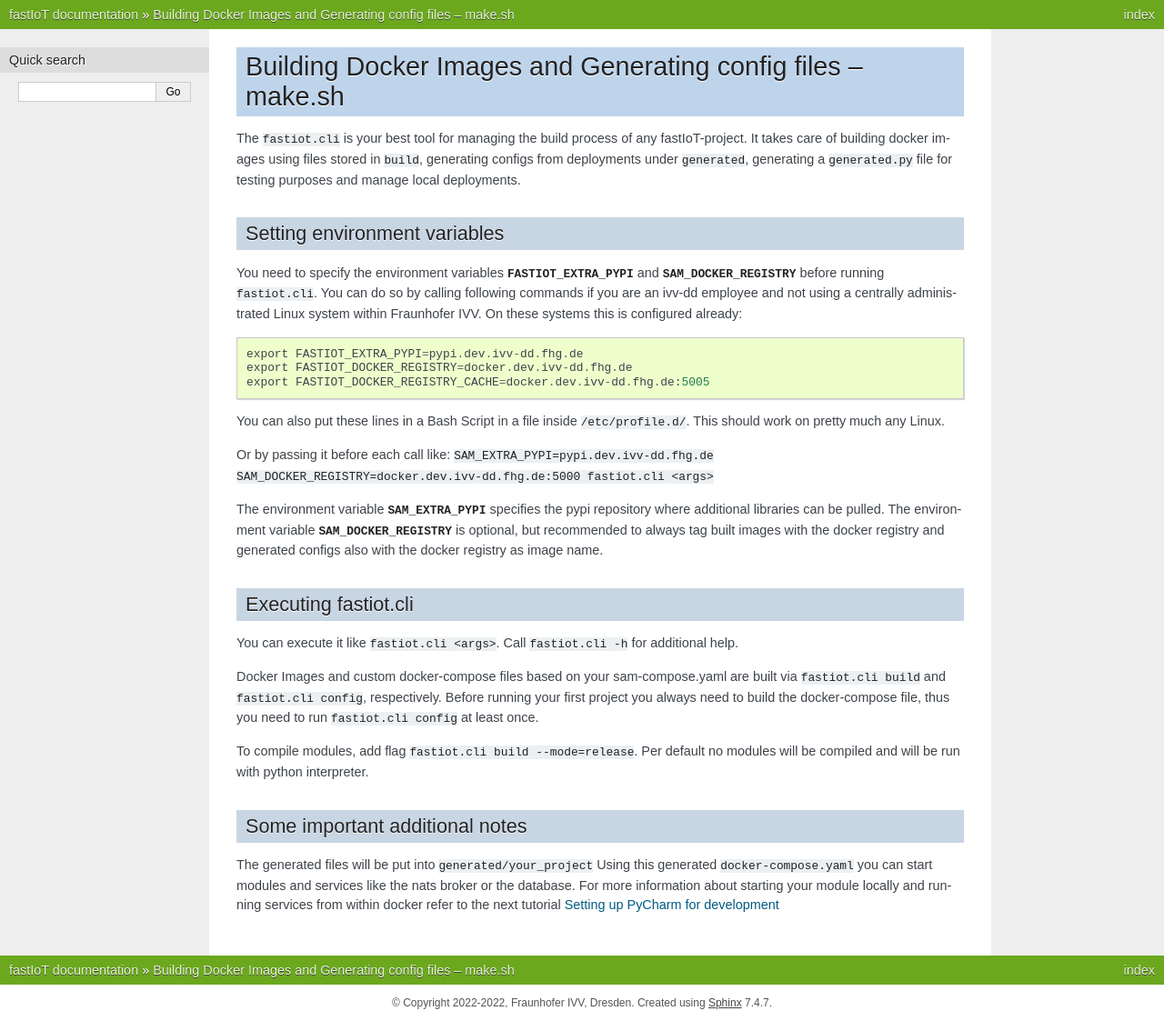
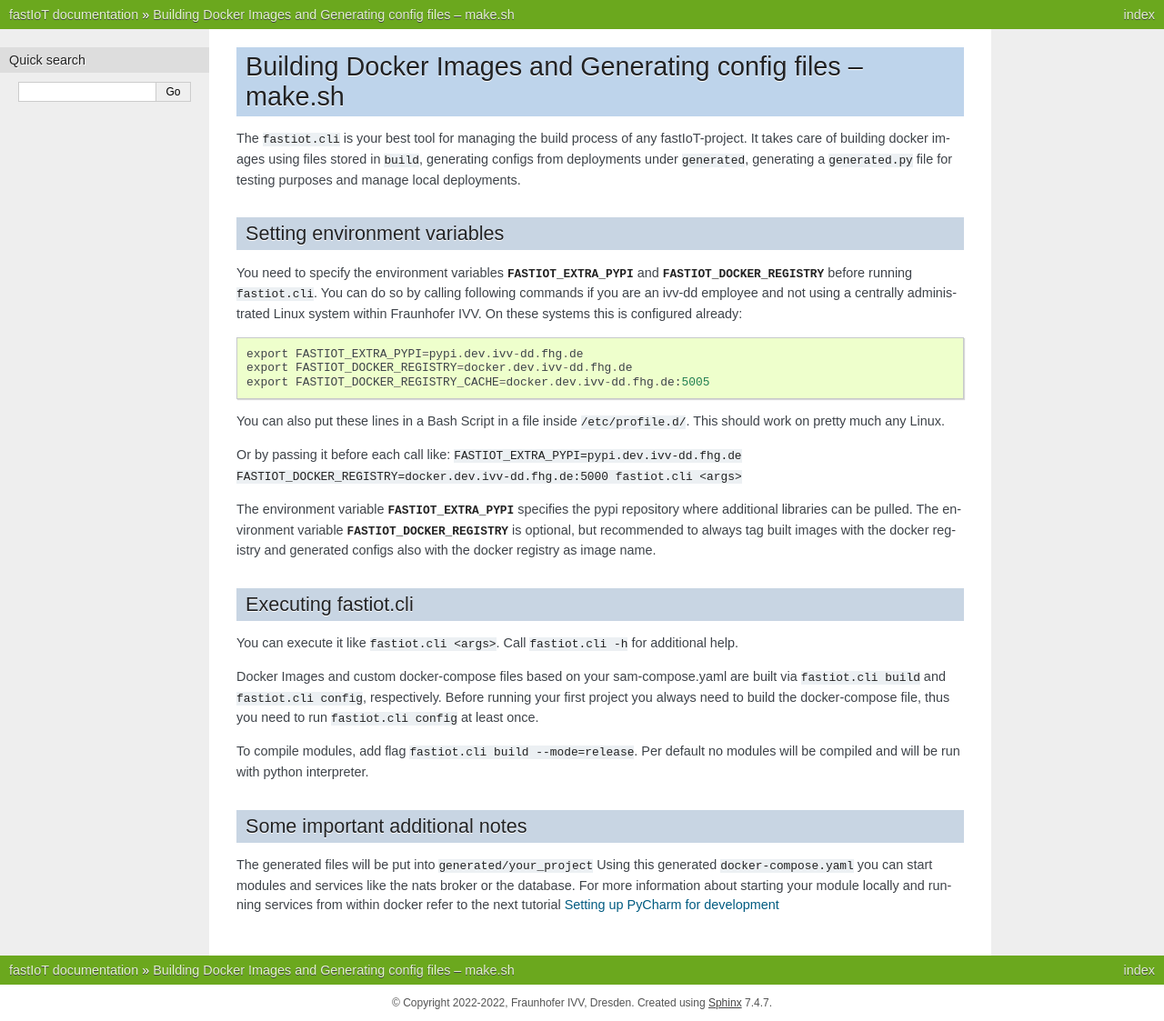
Before and after one commit to FraunhoferIVV/fastiot, a Sphinx documentation site: the page built from docs/source/tutorials/part_1_getting_started/03_build_project.rst, in a window 1280 px wide. Shown: the whole page at 91% size. Built offline with Sphinx 7.4.7, drawn with Linux system fonts in a browser that asks for light colours; pages that are not in the unit, such as notebooks, are missing from menus; the version number could not be read and is left out.

Commit message:
Updating some documentation

```diff
--- a/docs/source/tutorials/part_1_getting_started/03_build_project.rst
+++ b/docs/source/tutorials/part_1_getting_started/03_build_project.rst
@@ -12,7 +12,7 @@ purposes and manage local deployments.
 Setting environment variables
 *****************************
 
-You need to specify the environment variables :envvar:`FASTIOT_EXTRA_PYPI` and :envvar:`SAM_DOCKER_REGISTRY` before running ``fastiot.cli``. You can do
+You need to specify the environment variables :envvar:`FASTIOT_EXTRA_PYPI` and :envvar:`FASTIOT_DOCKER_REGISTRY` before running ``fastiot.cli``. You can do
 so by calling following commands if you are an ivv-dd employee and not using a centrally administrated Linux system within Fraunhofer IVV.
 On these systems this is configured already::
 
@@ -24,10 +24,10 @@ You can also put these lines in a Bash Script in a file inside :file:`/etc/profi
 This should work on pretty much any Linux.
 
 Or by passing it before each call like:
-``SAM_EXTRA_PYPI=pypi.dev.ivv-dd.fhg.de SAM_DOCKER_REGISTRY=docker.dev.ivv-dd.fhg.de:5000 fastiot.cli <args>``
+``FASTIOT_EXTRA_PYPI=pypi.dev.ivv-dd.fhg.de FASTIOT_DOCKER_REGISTRY=docker.dev.ivv-dd.fhg.de:5000 fastiot.cli <args>``
 
-The environment variable :envvar:`SAM_EXTRA_PYPI` specifies the pypi repository where additional libraries can be pulled. The
-environment variable :envvar:`SAM_DOCKER_REGISTRY` is optional, but recommended to always tag built images with the docker
+The environment variable :envvar:`FASTIOT_EXTRA_PYPI` specifies the pypi repository where additional libraries can be pulled. The
+environment variable :envvar:`FASTIOT_DOCKER_REGISTRY` is optional, but recommended to always tag built images with the docker
 registry and generated configs also with the docker registry as image name.
 
 *********************
```
